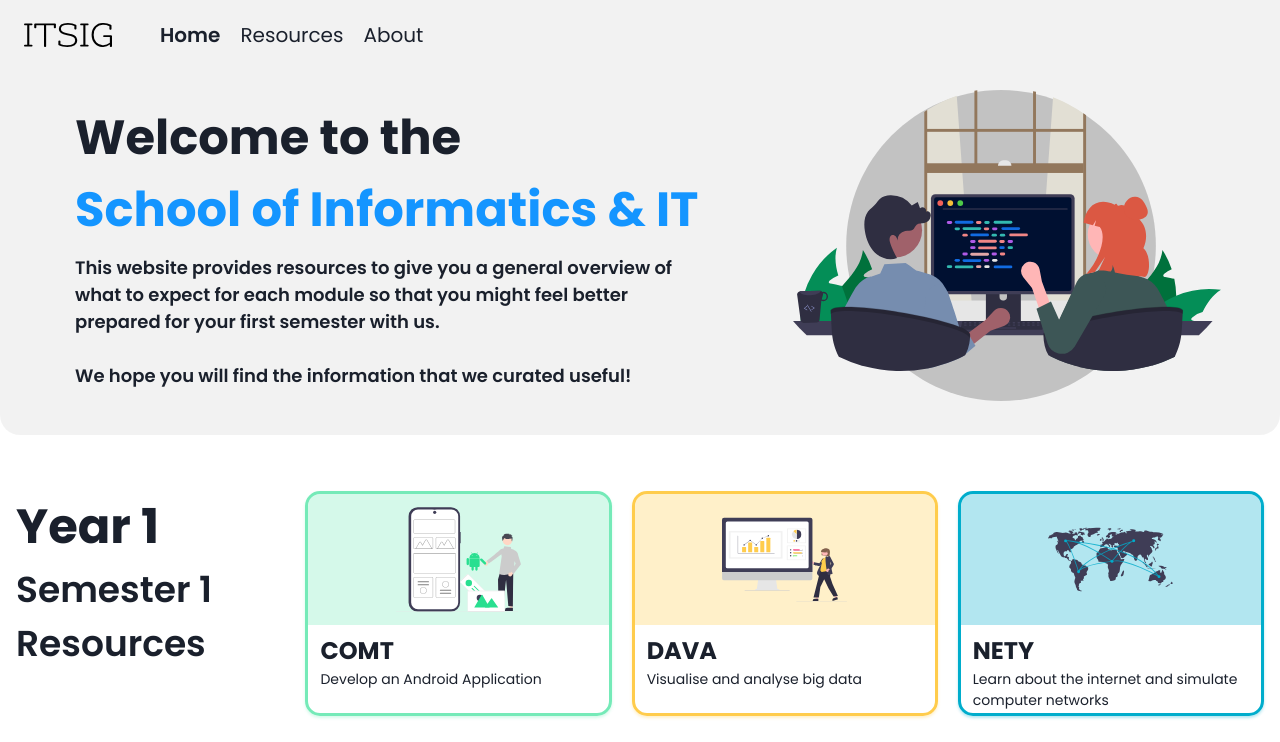
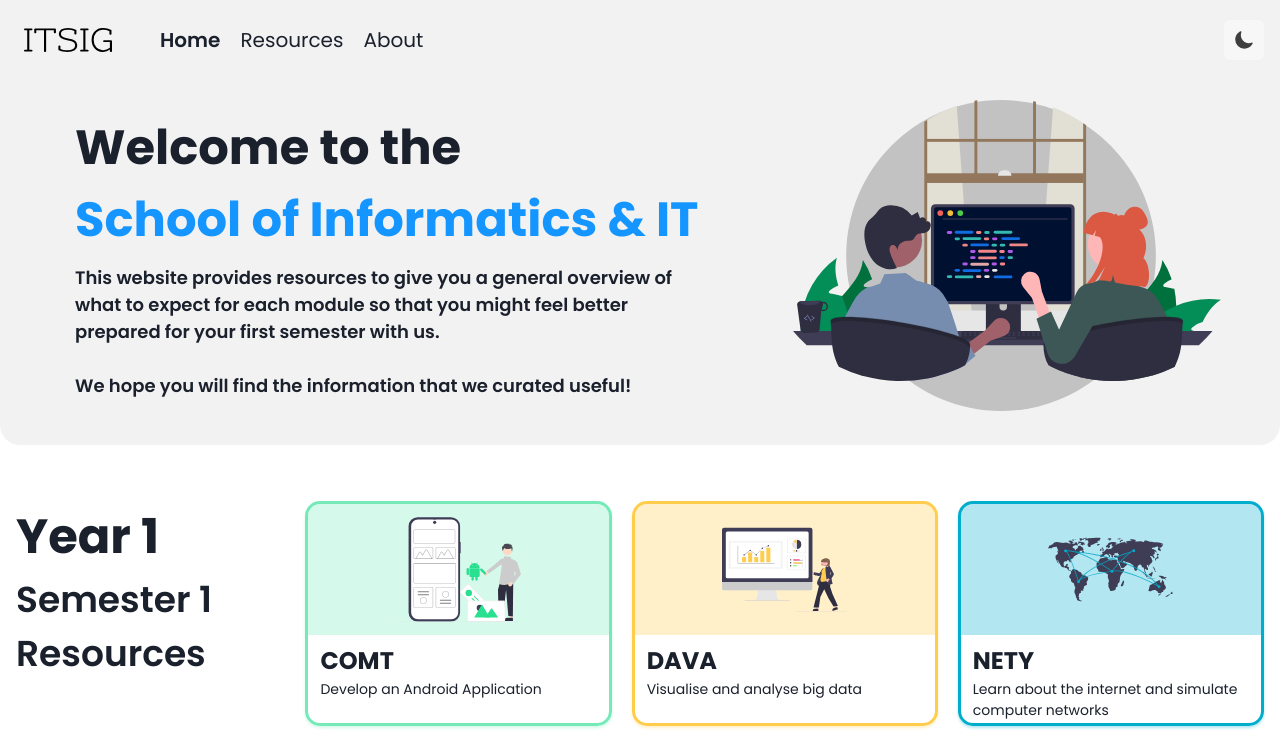
Before and after one commit to TP-ITSIG/tp-itsig.github.io, a React (Vite) app: page / in a window 1280 px wide. Shown: the top 742 px of the page. Built offline with nearby package versions, Linux system fonts and the light colour scheme.

Commit message:
color mode toggle done [aesthetic improvements needed]

```diff
--- a/src/Components/Navbar.tsx
+++ b/src/Components/Navbar.tsx
@@ -13,9 +13,10 @@ import {
 	MenuList,
 	position,
 	Spacer,
+	useColorMode,
 } from "@chakra-ui/react"
 import { useEffect, useLayoutEffect, useState } from "react"
-import { IoMenu, IoClose } from "react-icons/io5"
+import { IoMenu, IoSunny, IoMoon } from "react-icons/io5"
 import { useNavigate, useLocation } from "react-router-dom"
 import { subjects } from "../Models/Subjects"
 
@@ -42,6 +43,7 @@ const pages: NavbarItems[] = [
 const Navbar = () => {
 	const navigate = useNavigate()
 	const location = useLocation()
+	const { colorMode, toggleColorMode } = useColorMode()
 	const [currentPath, setCurrentPath] = useState(
 		location.pathname.split("/").at(-1),
 	)
@@ -68,22 +70,26 @@ const Navbar = () => {
 			bg={bgColor}
 			w="100%"
 			py={{ base: 4, lg: 5 }}
-			px={{ base: 1, lg: 4 }}>
+			px={{ base: 2, lg: 4 }}>
 			<HStack
-				justifyContent={{ base: "space-between", lg: "flex-start" }}>
+				justifyContent={{ base: "space-between", lg: "flex-start" }}
+				alignContent="center">
 				<Box display={{ base: "block", lg: "none" }}>
-					<Menu preventOverflow matchWidth flip autoSelect={false}>
+					<Menu
+						preventOverflow
+						matchWidth
+						flip
+						gutter={2}
+						autoSelect={false}>
 						<MenuButton
 							as={IconButton}
-							isRound
 							icon={<IoMenu />}
 							aria-label="menu-icon"
-							variant="solid"
-							colorScheme="transparent"
-							color="black"
+							colorScheme="undefined"
+							color="hsla(0, 0%, 0%, 0.9)"
 							fontSize="2xl"
 						/>
-						<MenuList>
+						<MenuList bgColor="hsla(0, 0%, 100%, 0.95)">
 							{pages.map(page => (
 								<MenuItem
 									key={page.pageUrl}
@@ -124,10 +130,14 @@ const Navbar = () => {
 						</Button>
 					))}
 				</HStack>
-				<Box
-					display={{ base: "block", lg: "none" }}
-					w="40px"
-					h="40px"
+				<Spacer display={{ base: "none", lg: "block" }} />
+				<IconButton
+					aria-label="color-mode-toggle"
+					icon={colorMode === "light" ? <IoMoon /> : <IoSunny />}
+					colorScheme="whiteAlpha"
+					color="hsla(0, 0%, 0%, 0.75)"
+					fontSize="xl"
+					onClick={toggleColorMode}
 				/>
 			</HStack>
 		</Box>
--- a/src/main.tsx
+++ b/src/main.tsx
@@ -1,11 +1,13 @@
 import React from "react"
 import ReactDOM from "react-dom"
 import { BrowserRouter } from "react-router-dom"
-import { ChakraProvider, extendTheme } from "@chakra-ui/react"
+import { ChakraProvider, ColorModeScript, extendTheme } from "@chakra-ui/react"
 import "./index.css"
 import App from "./App"
 
 const theme = extendTheme({
+	initialColorMode: "light",
+	useSystemColorMode: false,
 	colors: {
 		iit_blue: "hsl(207, 100%, 54%)",
 		itsig_blue: "hsl(207, 87%, 30%)",
@@ -29,6 +31,9 @@ ReactDOM.render(
 	<React.StrictMode>
 		<BrowserRouter>
 			<ChakraProvider theme={theme}>
+				<ColorModeScript
+					initialColorMode={theme.config.initialColorMode}
+				/>
 				<App />
 			</ChakraProvider>
 		</BrowserRouter>
```
